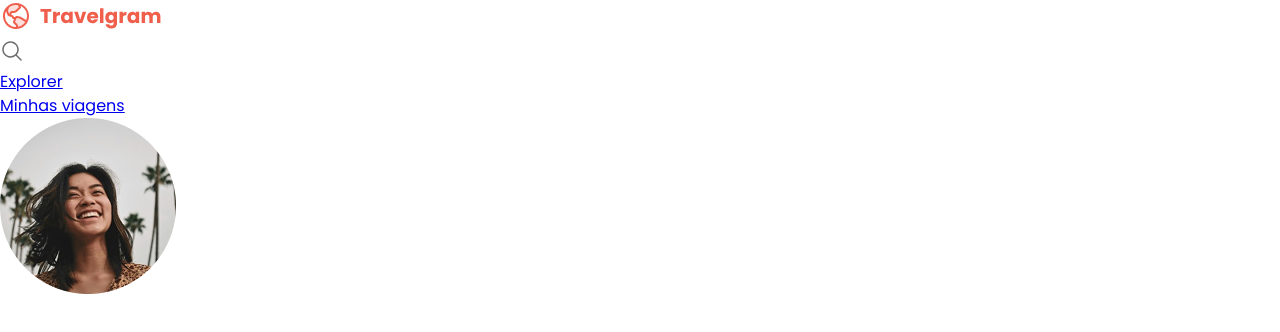
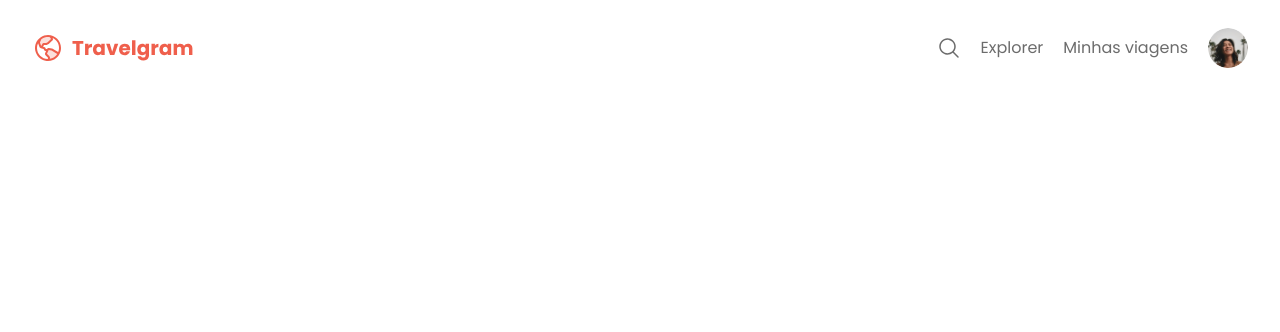
Before and after one commit to HenricoBirochi/Travelgram, a plain HTML site: page index.html in a window 1280 px wide. Drawn offline with Linux system fonts and the light colour scheme.

Commit message:
feat: add navigation styles and enhance link behavior in global.css and nav.css

```diff
--- a/styles/global.css
+++ b/styles/global.css
@@ -29,3 +29,14 @@ body {
     color: var(--text-color-secondary);
     background-color: var(--background-color);
 }
+
+a {
+    text-decoration: none;
+    /* the color as 'inherint' means that his color will be the same as your father color */
+    color: inherit;
+}
+
+a:hover {
+    color: var(--brand-color);
+    text-decoration: underline;
+}
--- a/styles/index.css
+++ b/styles/index.css
@@ -1 +1,2 @@
 @import url(global.css);
+@import url(nav.css);
--- /dev/null
+++ b/styles/nav.css
@@ -0,0 +1,24 @@
+nav {
+    display: flex;
+    justify-content: space-between;
+    align-items: center;
+
+    padding: 20px 32px;
+    line-height: 0;
+}
+
+nav ul {
+    list-style: none;
+    display: flex;
+    align-items: center;
+    gap: 20px;
+
+    padding-block: 8px;
+}
+
+nav ul li:last-child img {
+    width: 40px;
+    height: 40px;
+    object-fit: cover;
+    border-radius: 50%;
+}
```
